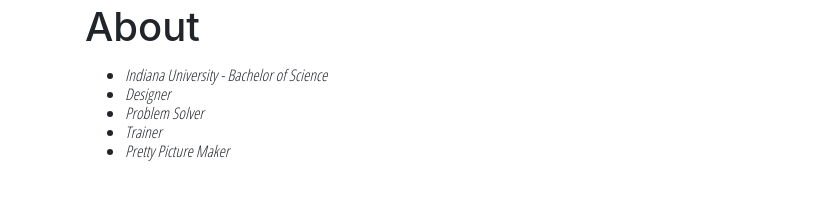
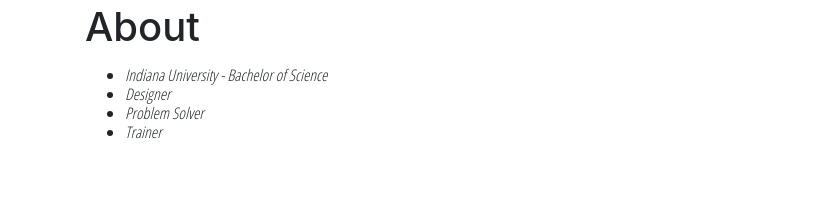
Before and after one commit to BethDouglas/Portfolio, a website with bundled scripts: page index.html in a window 1280 px wide. Shown: the part 3378-3592 px from the top of the page, 0-840 px from the left. Built offline with nearby package versions, Linux system fonts and the light colour scheme; a web font is replaced by a local one.

Commit message:
updated about

```diff
--- a/index.html
+++ b/index.html
@@ -433,7 +433,6 @@
             <li>Designer</li>
             <li>Problem Solver</li>
             <li>Trainer</li>
-            <li>Pretty Picture Maker</li>
           </ul>
         </h3>
         <h2 class="section-heading">Resume</h2>
```
